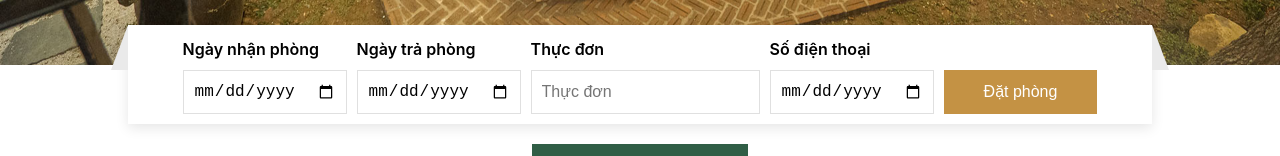
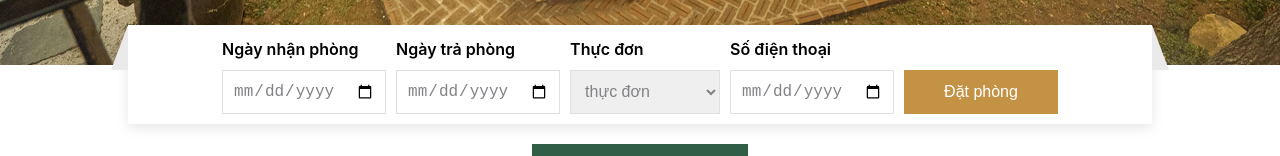
Before and after one commit to Trafdual/uivilla, a React (Create React App) app: page / in a window 1280 px wide. Shown: the part 795-951 px from the top of the page. Built offline with nearby package versions, Linux system fonts and the light colour scheme.

Commit message:
first commit

```diff
--- a/src/Layout/TrangChuLayout/FormDatPhong/FormDatPhong.js
+++ b/src/Layout/TrangChuLayout/FormDatPhong/FormDatPhong.js
@@ -16,7 +16,14 @@ function FormDatPhong () {
             </div>
             <div className='div_formdp_input'>
               <label htmlFor=''>Thực đơn</label>
-              <input type='text' placeholder='Thực đơn' required />
+              <select name='' id=''>
+                <option value='' disabled hidden selected className='optionone'>
+                  thực đơn
+                </option>
+                <option value='Đặt ăn sáng1'>Đặt ăn sáng</option>
+                <option value='Đặt ăn trưa'>Đặt ăn trưa</option>
+                <option value='Đặt ăn tối'>Đặt ăn tối</option>
+              </select>
             </div>
             <div className='div_formdp_input'>
               <label htmlFor=''>Số điện thoại</label>
@@ -28,9 +35,7 @@ function FormDatPhong () {
           </div>
         </form>
       </div>
-      <button className='btn_checkngay'>
-        Check ngày trống
-      </button>
+      <button className='btn_checkngay'>Check ngày trống</button>
     </section>
   )
 }
--- a/src/Layout/TrangChuLayout/FormDatPhong/FormDatPhong.scss
+++ b/src/Layout/TrangChuLayout/FormDatPhong/FormDatPhong.scss
@@ -40,11 +40,22 @@
         color: black;
     }
 
-    input {
+    input,
+    select {
         padding: 10px;
         font-size: 16px;
         border: 1px solid #e0e0e0;
         height: 44px;
+        color: #808285;
+
+        &:focus {
+            outline: none;
+        }
+    }
+
+    select {
+        width: 150px;
+
     }
 }
 
```
